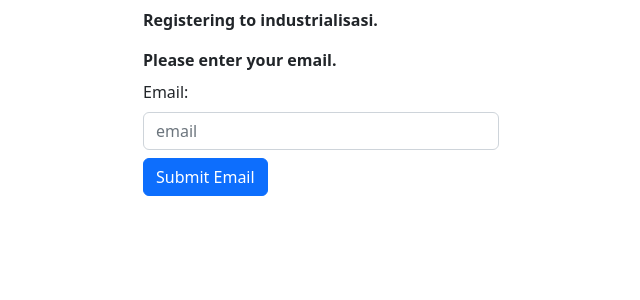
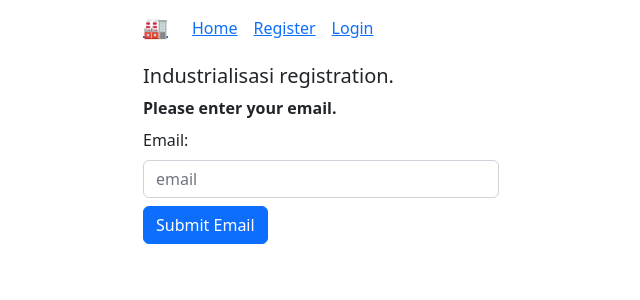
Before and after one commit to adipginting/industrialisasi-ui, a React (Create React App) app: page /Register in a window 1280 px wide. Shown: the top 300 px of the page, without its empty margins (319-959 px from the left). Built offline with nearby package versions, Linux system fonts and the light colour scheme.

Commit message:
Add header with links

```diff
--- a/src/App.js
+++ b/src/App.js
@@ -1,7 +1,10 @@
-import Register from './Register';
+import React from 'react';
+import { Register } from './components';
 
 const App = () => (
-  <Register/>
+  <div>
+    <Register/>
+  </div>
 );
 
 export default App;
--- /dev/null
+++ b/src/api/api.js
@@ -0,0 +1,7 @@
+import axios from 'axios';
+
+const api = axios.create({
+  baseURL: 'http://localhost:4000'
+});
+
+export default api;
--- /dev/null
+++ b/src/api/index.js
@@ -0,0 +1,3 @@
+import api from './api';
+
+export { api };
--- /dev/null
+++ b/src/components/Header.js
@@ -0,0 +1,25 @@
+import React from "react";
+import { Link } from "react-router-dom";
+import { Navbar, Nav } from "react-bootstrap";
+
+const Header = () => (
+  <Navbar>
+    <Navbar.Brand><Link to="/"><span role="img" aria-label="factory">🏭</span></Link></Navbar.Brand>
+
+    <Nav>
+      <Nav.Link>
+        <Link to="/">Home</Link>
+      </Nav.Link>
+      <Nav.Link>
+        {" "}
+        <Link to="/Register">Register</Link>{" "}
+      </Nav.Link>
+      <Nav.Link>
+        {" "}
+        <Link to="/Login">Login</Link>{" "}
+      </Nav.Link>
+    </Nav>
+  </Navbar>
+);
+
+export default Header;
--- a/src/Login.js
+++ b/src/components/Login.js
@@ -1,4 +1,5 @@
-import '../node_modules/bootstrap/dist/css/bootstrap.min.css';
+import React from 'react';
+import '../../node_modules/bootstrap/dist/css/bootstrap.min.css';
 import Container from 'react-bootstrap/Container';
 import Col from 'react-bootstrap/Col';
 import Row from 'react-bootstrap/Row';
--- a/src/Register.js
+++ b/src/components/Register.js
@@ -1,5 +1,6 @@
-import "../node_modules/bootstrap/dist/css/bootstrap.min.css";
-import "./custom.css";
+import React from 'react';
+import "../../node_modules/bootstrap/dist/css/bootstrap.min.css";
+import "../css/custom.css";
 import Container from "react-bootstrap/Container";
 import Col from "react-bootstrap/Col";
 import Row from "react-bootstrap/Row";
@@ -8,8 +9,9 @@ import Form from "react-bootstrap/Form";
 import { useState, useEffect } from "react";
 import validator from "validator";
 import PasswordStrengthIndicator from "react-password-strength-bar";
+import { api } from "../api";
+import Header from './Header';
 
-const axios = require("axios");
 const Register = () => {
   const [email, setEmail] = useState("");
   const [username, setUsername] = useState("");
@@ -30,7 +32,7 @@ const Register = () => {
       try {
         if (validator.isEmail(_email_)) {
           setEmailValidity(true);
-          const { data } = await axios.post("http://localhost:4000/email", {
+          const { data } = await api.post("/email", {
             email: _email_,
           });
           console.log("Does " + _email_ + " exist on database? " + data);
@@ -60,7 +62,7 @@ const Register = () => {
       try {
         if (validator.isAlphanumeric(_username_) && _username_.length > 3) {
           setUsernameValidity(true);
-          const { data } = await axios.post("http://localhost:4000/username", {
+          const { data } = await api.post("/username", {
             username: _username_,
           });
           console.log("Does " + _username_ + " exist on database? " + data);
@@ -87,10 +89,10 @@ const Register = () => {
 
   useEffect(() => {
     const delay = setTimeout(() => {
-      if (isEmailSent === true){
+      if (isEmailSent === true) {
         setVerifierCodeTimedout(true);
       }
-    }, 30000);
+    }, 300000);
 
     return () => {
       clearTimeout(delay);
@@ -135,7 +137,7 @@ const Register = () => {
   const onSubmitHandler = (event) => {
     const postLoginInfo = async (_loginInfo_) => {
       try {
-        await axios.post("http://localhost:4000/register", _loginInfo_);
+        await api.post("/register", _loginInfo_);
       } catch (error) {
         console.error(error);
       }
@@ -194,7 +196,7 @@ const Register = () => {
 
   const emailSubmitHandler = (event) => {
     const sendVerificationCodeEmail = async () => {
-      const { data } = await axios.post("http://localhost:4000/sendemail", {
+      const { data } = await api.post("/sendemail", {
         email: email,
       });
 
@@ -214,8 +216,11 @@ const Register = () => {
 
   const submitVerifierCode = (event) => {
     const checkVerifierCode = async () => {
-      if (validator.isAlphanumeric(verifier) && hasVerifierCodeTimedout === false) {
-        const { data } = await axios.post("http://localhost:4000/verifier", {
+      if (
+        validator.isAlphanumeric(verifier) &&
+        hasVerifierCodeTimedout === false
+      ) {
+        const { data } = await api.post("/verifier", {
           email: email,
           code: verifier,
         });
@@ -236,11 +241,10 @@ const Register = () => {
       <Row>
         <Col md></Col>
         <Col sm md>
+          <Header />
           {isEmailSent === false && (
             <Form onSubmit={emailSubmitHandler}>
-              <p className="mt-2">
-                <strong>Registering to industrialisasi. </strong>
-              </p>
+              <h5 className="mt-2">Industrialisasi registration. </h5>
               <div className="mb-2">
                 <strong>Please enter your email. </strong>
               </div>
@@ -253,15 +257,15 @@ const Register = () => {
                   value={email}
                 ></Form.Control>
                 {isEmailValid === false && email !== "" && (
-                  <div className="assist">⚠️ Please use a real email. </div>
+                  <div className="assist"><span role="img" aria-label="warning">⚠️ </span>Please use a real email. </div>
                 )}
                 {doesEmailExistsonDb && (
                   <div className="assist">
-                    ❌ This email has been registered. Please use another email.
+                    <span role="img" aria-label="error">❌</span> This email has been registered. Please use another email.
                   </div>
                 )}
                 {doesEmailExistsonDb === false && isEmailValid && (
-                  <div className="go">✔️ Email looks good. </div>
+                  <div className="go"><span role="img" aria-label="correct">✔️ </span>Email looks good. </div>
                 )}
                 <Button type="submit" className="mt-2">
                   Submit Email
@@ -272,12 +276,12 @@ const Register = () => {
           {isEmailSent === true && isVerifierCodeValid === false && (
             <Form onSubmit={submitVerifierCode}>
               <p className="mt-2">
-                <strong>Registering to industrialisasi. </strong>
+                <h5>Industrialisasi registration. </h5>
               </p>
               <div className="mb-2">
                 <strong>
                   Please check <span className="go">{email}'s </span> inbox/spam
-                  folder, a six character code has been sent to your email. {" "}
+                  folder, a six character code has been sent to your email.{" "}
                 </strong>
               </div>
               <Form.Group className="mb-2">
@@ -292,27 +296,26 @@ const Register = () => {
                   verifier !== "" &&
                   verifier.length < 6 && (
                     <div className="assist">
-                      ⚠️ The Verifier code consists of six character of numbers and letters.{" "}
+                      <span role="img" aria-label="warning">⚠️ </span>The Verifier code consists of six character of numbers
+                      and letters.{" "}
                     </div>
                   )}
-                {
-                  hasVerifierCodeTimedout === true &&
+                {hasVerifierCodeTimedout === true && (
                   <div className="assist">
-                    ❌ Timeout. The code is no longer valid. Refresh the page to try again.
+                    <span role="img" aria-label="error">❌</span> Timeout. The code is no longer valid. Refresh the page to
+                    try again.
                   </div>
-                }
+                )}
 
                 <Button type="submit" className="mt-2">
                   Submit code
                 </Button>
               </Form.Group>
-           </Form>
+            </Form>
           )}
           {isVerifierCodeValid === true && (
             <Form onSubmit={onSubmitHandler}>
-              <p className="mt-2">
-                <strong>Registering to industrialisasi. </strong>
-              </p>
+              <h5 className="mt-2">Industrialisasi registration. </h5>
               <div className="mb-2">
                 <strong>Please enter your username and password. </strong>
               </div>
@@ -326,24 +329,24 @@ const Register = () => {
                 ></Form.Control>
                 {isUsernameValid === false && username !== "" && (
                   <div className="assist">
-                    ⚠️ Username has to be consisted of only alphabets and
+                    <span role="img" aria-label="warning">⚠️ </span> Username has to be consisted of only alphabets and
                     numbers.
                   </div>
                 )}
                 {username.length <= 3 && username !== "" && (
                   <div className="assist">
-                    ⚠️ Username has to be more than 3 characters long.
+                    <span role="img" aria-label="warning">⚠️ </span> Username has to be more than 3 characters long.
                   </div>
                 )}
 
                 {doesUsernameExistsonDb && (
                   <div className="assist">
-                    ❌: Unfortunately, the username had been taken. Please,
+                    <span role="img" aria-label="error"> ❌</span> Unfortunately, the username had been taken. Please,
                     choose another username.
                   </div>
                 )}
                 {doesUsernameExistsonDb === false && isUsernameValid && (
-                  <div className="go">✔️ Username looks good. </div>
+                  <div className="go"><span role="img" aria-label="correct">✔️</span> Username looks good. </div>
                 )}
               </Form.Group>
               <Form.Group className="mb-2">
@@ -359,7 +362,7 @@ const Register = () => {
                 )}
                 {isPasswordValid() === false && password !== "" && (
                   <div className="assist">
-                    ⚠️  Password must be more than six characters.
+                    <span role="img" aria-label="warning">⚠️ </span>Password must be more than six characters.
                   </div>
                 )}
               </Form.Group>
@@ -376,17 +379,17 @@ const Register = () => {
                 )}
                 {isPasswordRepeatValid() === false && passwordRepeat !== "" && (
                   <div className="assist">
-                    ⚠️ Password must be more than six characters.
+                    <span role="img" aria-label="warning">⚠️ </span> Password must be more than six characters.
                   </div>
                 )}
                 {isPasswordRepeated() === false && passwordRepeat !== "" && (
-                  <div className="assist">⚠️ Passwords don't match. </div>
+                  <div className="assist"><span role="img" aria-label="warning">⚠️ </span> Passwords don't match. </div>
                 )}
                 {isPasswordRepeatValid() &&
                   isPasswordValid() &&
                   isPasswordRepeated() === true &&
                   passwordRepeat !== "" && (
-                    <div className="go">✔️ Passwords match!</div>
+                    <div className="go"><span role="img" aria-label="correct">✔️ </span> Passwords match!</div>
                   )}
               </Form.Group>
               <Form.Label>
--- /dev/null
+++ b/src/components/index.js
@@ -0,0 +1,5 @@
+import Login from './Login';
+import Register from './Register';
+import Header from './Header';
+
+export { Login, Register, Header };
```
Also changed, not shown: src/index.js (+20 -2 lines), src/css/custom.css (renamed from src/custom.css).
